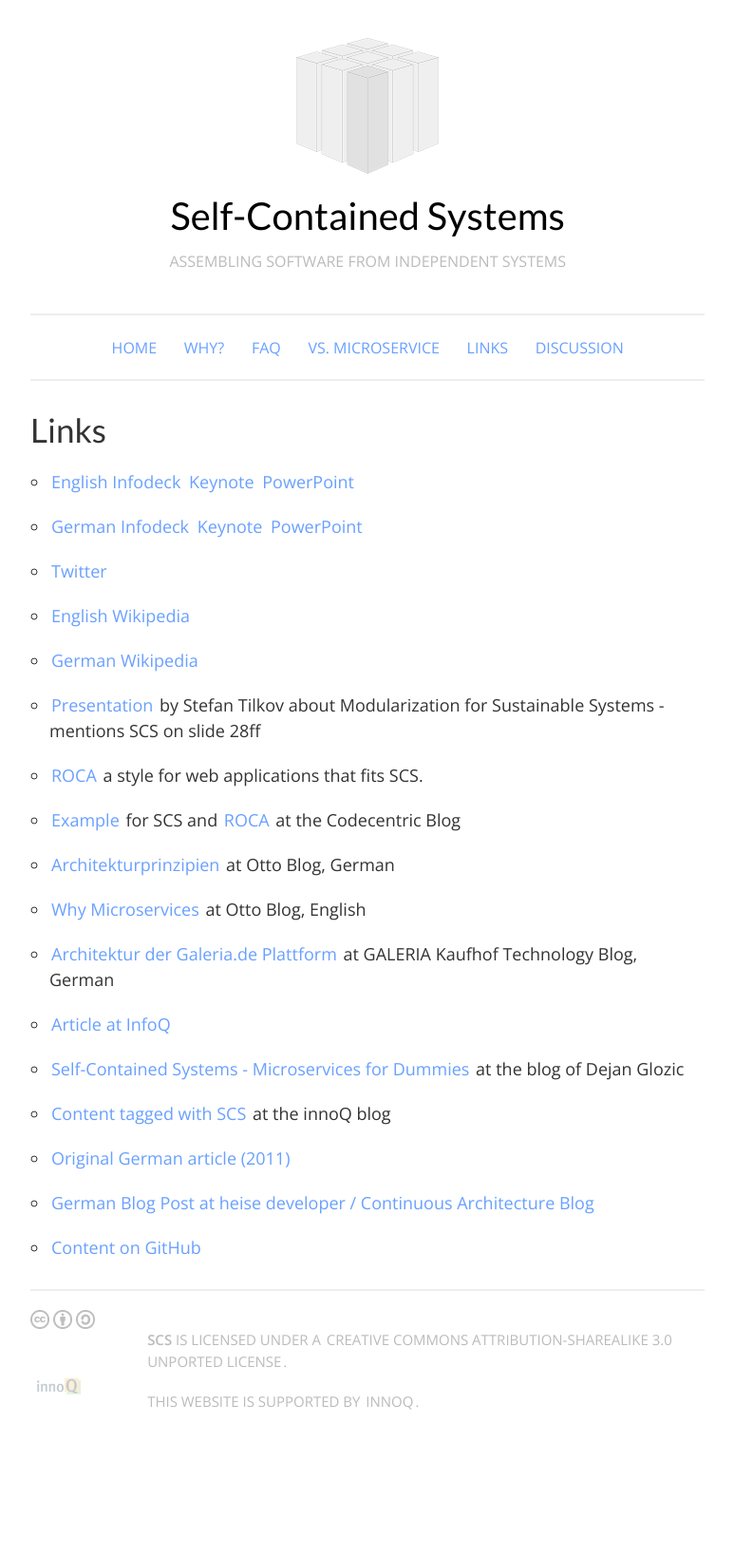
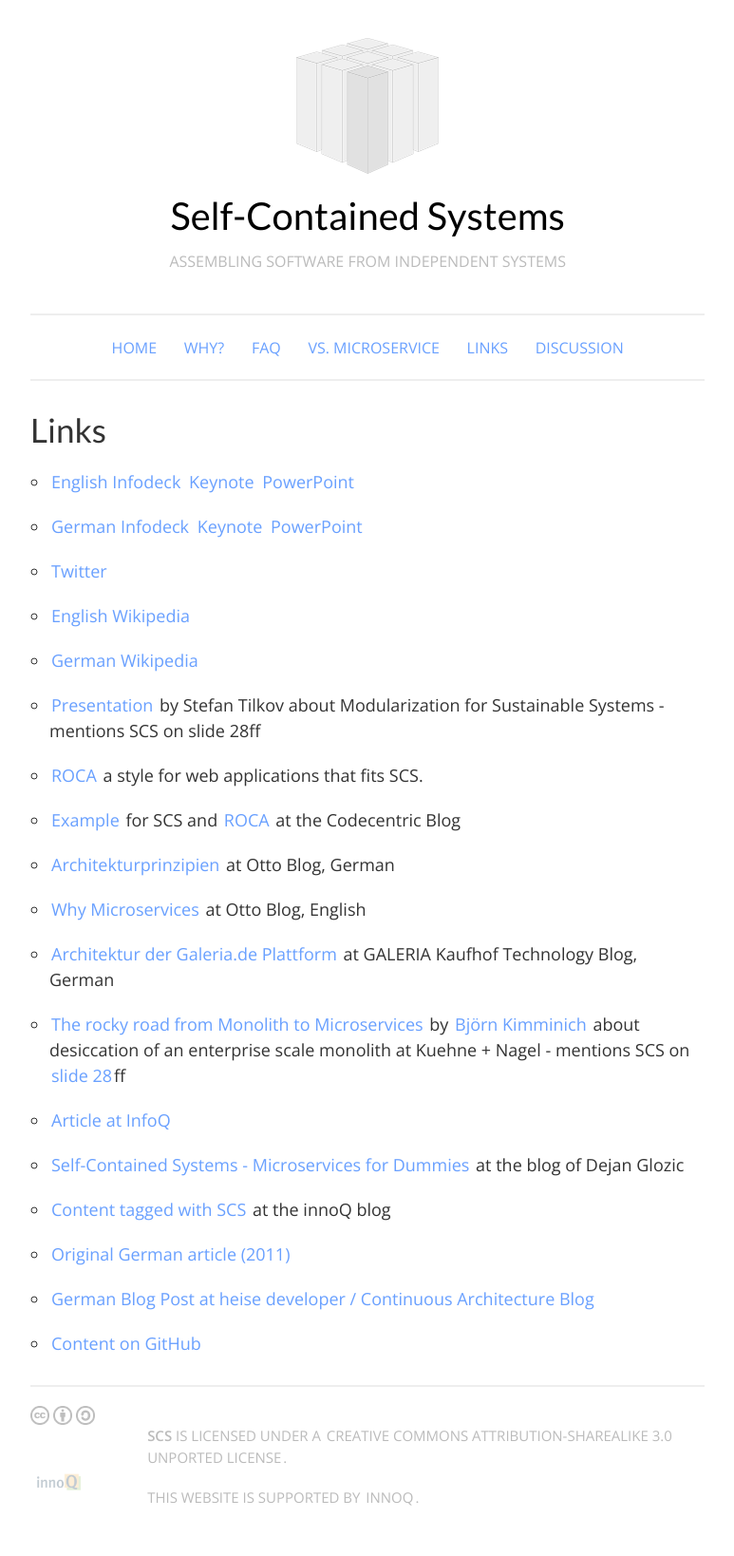
Before and after one commit to innoq/SCS, a Jekyll site: the page built from links.md, in a window 1280 px wide. Shown: the whole page at 95% size, without its empty margins (128-901 px from the left). Built offline with Jekyll 4.4.1, drawn with Linux system fonts in a browser that asks for light colours; before the commit the page ends 1537 px from its top, so only the background shows below that.

Commit message:
Added "Monolith to Microservices" slide deck
(SCS is mentioned as a less drastic approach to Microservices on http://kuehne-nagel.github.io/monolith-to-microservices/#/28 and following slides)

```diff
--- a/links.md
+++ b/links.md
@@ -35,6 +35,8 @@
 * [Architektur der Galeria.de Plattform](http://galeria-kaufhof.github.io/general/2015/12/15/architektur-und-organisation-im-galeria-de-produktmanagement)
   at GALERIA Kaufhof Technology Blog, German
 
+* [The rocky road from Monolith to Microservices](http://kuehne-nagel.github.io/monolith-to-microservices) by [Björn Kimminich](https://github.com/bkimminich) about desiccation of an enterprise scale monolith at Kuehne + Nagel - mentions SCS on [slide 28](http://kuehne-nagel.github.io/monolith-to-microservices/#/28)ff
+
 * [Article at InfoQ](http://www.infoq.com/articles/microservices-real-world)
 
 * [Self-Contained Systems - Microservices for Dummies](http://dejanglozic.com/2016/01/04/self-contained-systems-microservices-for-dummies/)
```
